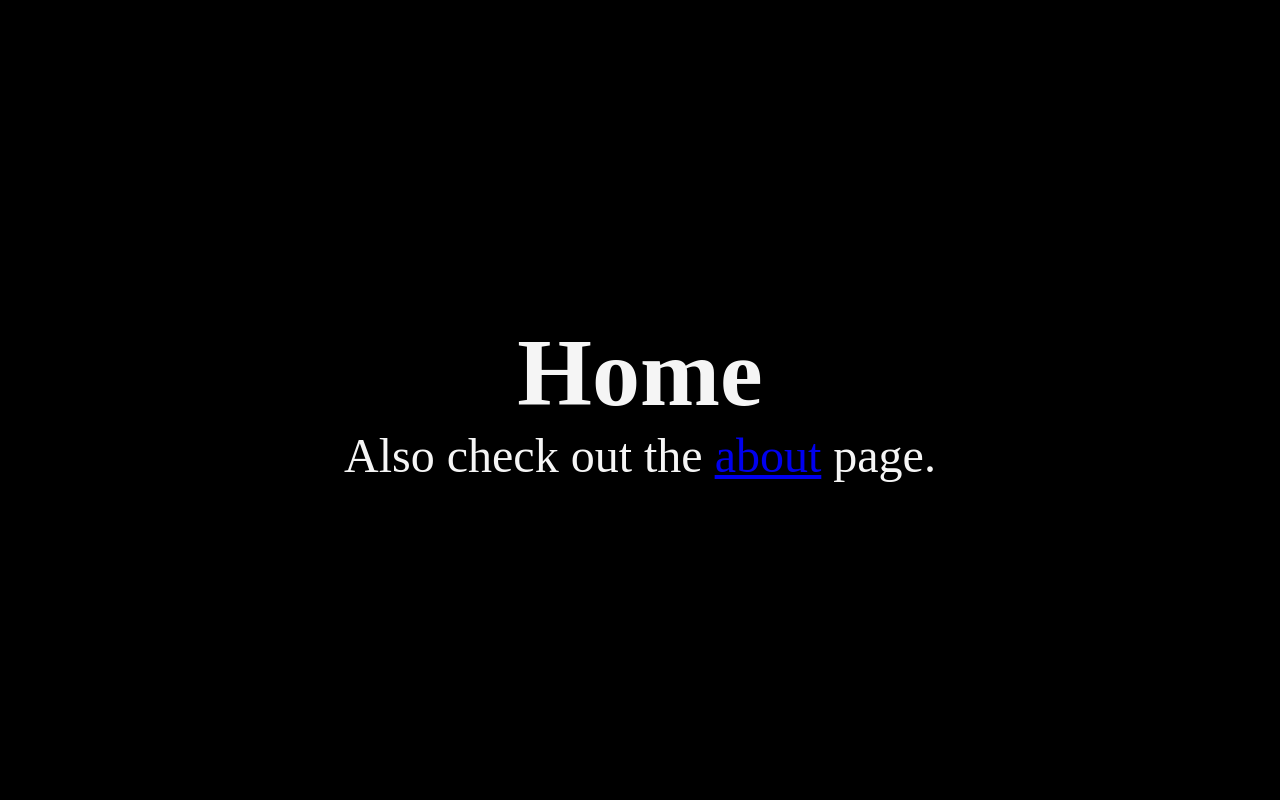
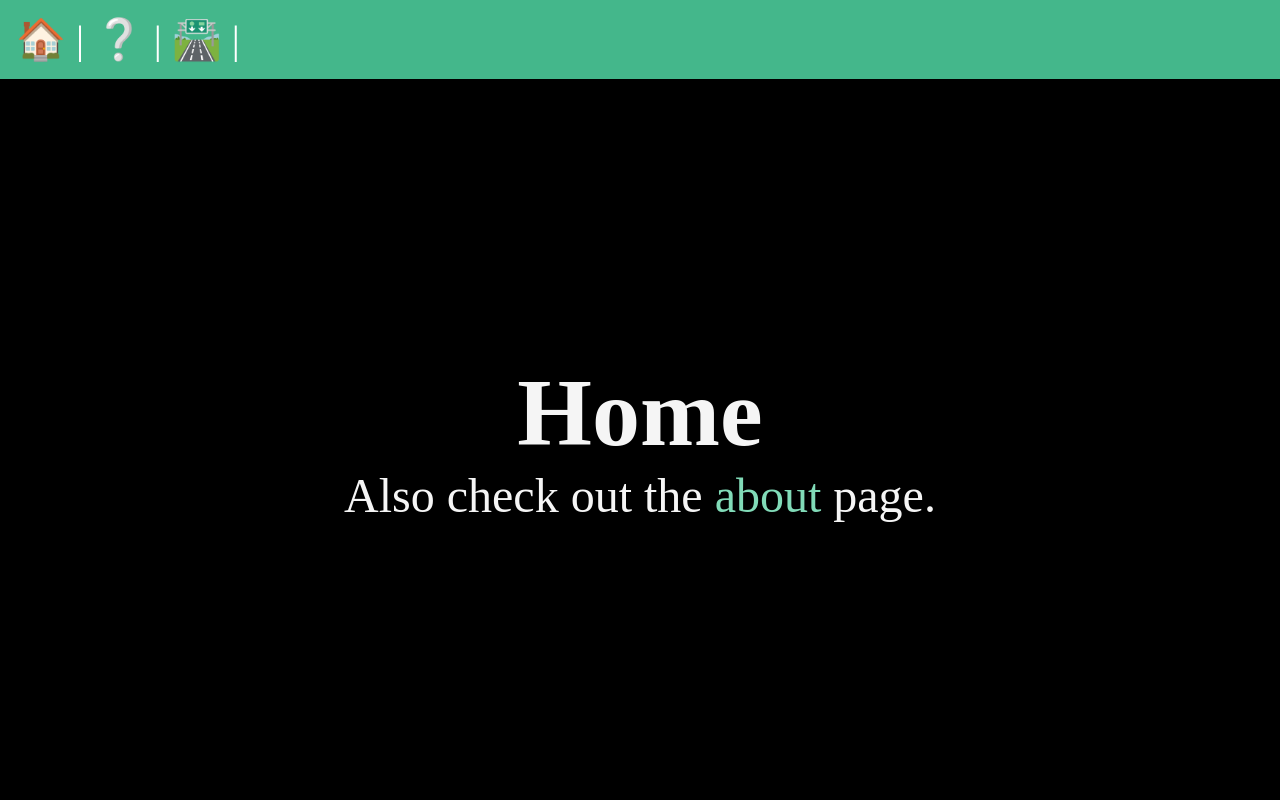
Before and after one commit to CamilloColle/Learning, a Django app: page / in a window 1280 px wide. Run offline with Django 5.2, Linux system fonts and the light colour scheme.

Commit message:
css and html format changes

```diff
--- a/web_wiki/static/css/style.css
+++ b/web_wiki/static/css/style.css
@@ -4,16 +4,38 @@
     box-sizing: border-box;
 }
 
-body{
+body {
     min-height: 100vh;
+    background-color: black;
+    color: whitesmoke;
+    font-size: 3rem;
+    display: flex;
+    flex-flow: column;
+}
+
+nav {
+    padding: 1rem;
+    background-color: #44B78B;
+    color: white;
+    font-size: 2.5rem;
+}
+
+main {
+    flex-grow: 1;
     display: grid;
     place-content: center;
-    font-size: 3rem;
-    background-color: black;
-    color: whitesmoke;
-
 }
 
-h1, p{
+h1,
+p {
     text-align: center;
 }
+
+a {
+    text-decoration: none;
+    color: #81dbb8;
+}
+
+a:hover {
+    opacity: .85;
+}
--- a/web_wiki/templates/home.html
+++ b/web_wiki/templates/home.html
@@ -1,14 +1,10 @@
-<!DOCTYPE html>
-{% load static %}
-<html lang="en">
-<head>
-    <meta charset="UTF-8">
-    <meta name="viewport" content="width=device-width, initial-scale=1.0">
-    <title>Home</title>
-    <link rel="stylesheet" href="{% static 'css/style.css' %}">
-</head>
-<body>
+{% extends 'layout.html' %}
+
+{% block title %}
+    Home
+{% endblock %}
+
+{% block content %}
     <h1>Home</h1>
     <p>Also check out the <a href="/about">about</a> page.</p>
-</body>
-</html>
+{% endblock %}
--- /dev/null
+++ b/web_wiki/templates/layout.html
@@ -0,0 +1,27 @@
+<!DOCTYPE html>
+{% load static %}
+<html lang="en">
+<head>
+    <meta charset="UTF-8">
+    <meta name="viewport" content="width=device-width, initial-scale=1.0">
+    <title>
+        {% block title %}
+            Example
+        {% endblock %}
+    </title>
+    <link rel="stylesheet" href="{% static 'css/style.css' %}">
+    <script src="{% static 'js/main.js' %}" defer></script>
+</head>
+<body>
+    <nav>
+        <a href="/">🏠</a> |
+        <a href="/about">❔</a> |
+        <a href="/campaigns">🛣️</a> |
+    </nav>
+    <main>
+        {% block content %}
+
+        {% endblock %}
+    </main>
+</body>
+</html>
```
Also changed, not shown: web_wiki/templates/about.html (+8 -13 lines).
